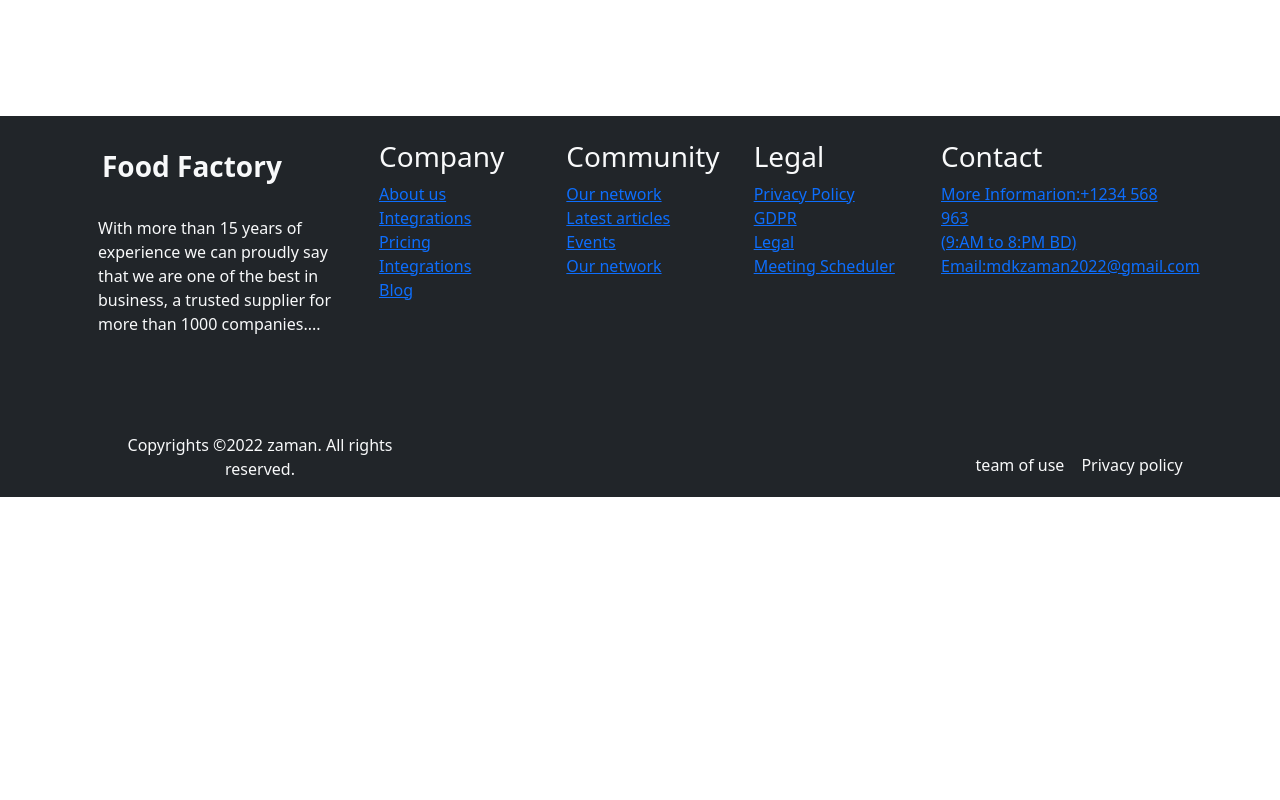
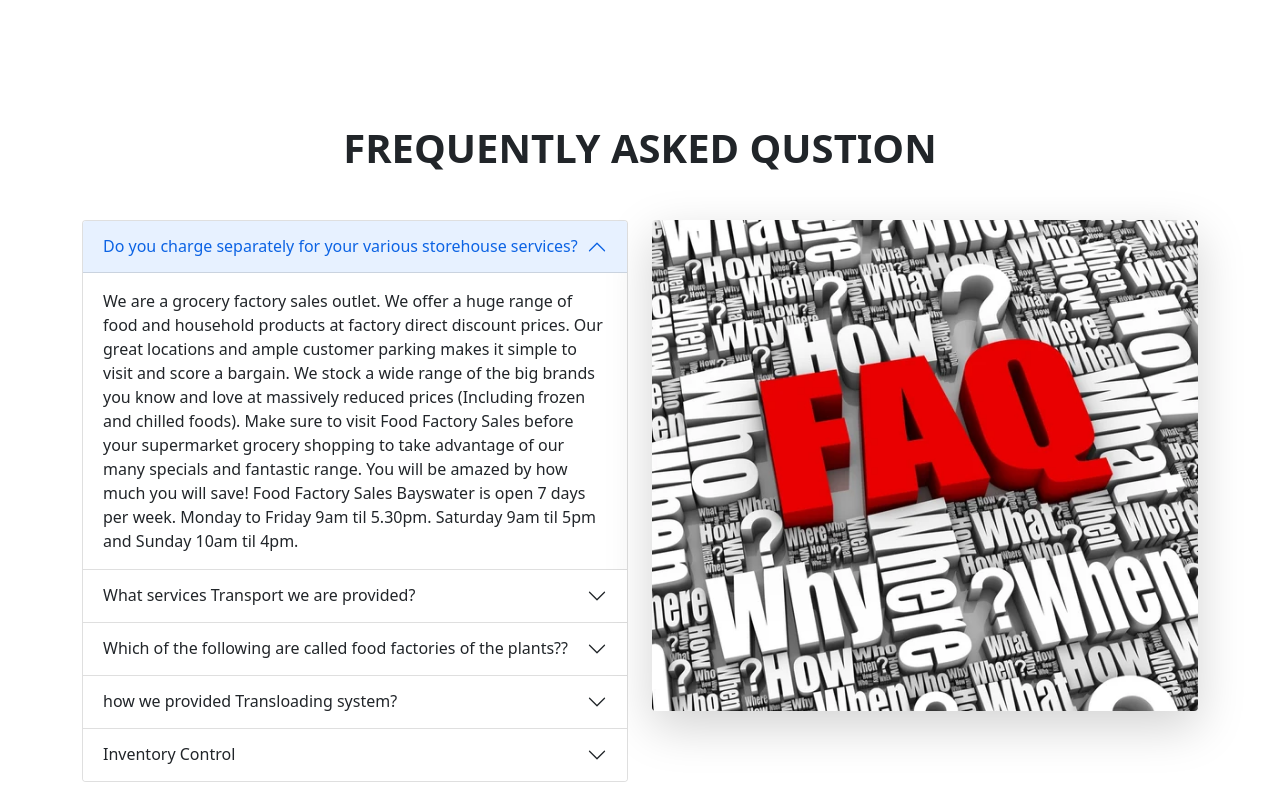
Before and after one commit to YeBenLing-ZAMAN/warehouse-management-client-side, a React (Create React App) app: page / in a window 1280 px wide. Shown: the part 2340-3140 px from the top of the page. Before the commit the page ends 2885 px from the top, so only its background shows below. Built offline with nearby package versions, Linux system fonts and the light colour scheme; no server answers.

Commit message:
Frequently Asked Qusetion section added

```diff
--- a/src/Components/MainPage/Home/Home.js
+++ b/src/Components/MainPage/Home/Home.js
@@ -1,5 +1,6 @@
 import React from 'react';
 import PackagesService from '../../Service/PackagesService';
+import Question from '../../Service/Question';
 import StoreItems from '../../StoreItems/StoreItems';
 import Banner from './Banner';
 
@@ -9,6 +10,7 @@ const Home = () => {
             <Banner></Banner>
             <StoreItems></StoreItems>
             <PackagesService></PackagesService>
+            <Question></Question>
         </div>
     );
 };
--- a/src/Components/ManageInventories/AddItem.js
+++ b/src/Components/ManageInventories/AddItem.js
@@ -7,7 +7,7 @@ const AddItem = () => {
     const { register, handleSubmit, reset } = useForm();
 
     const onSubmit = data => {
-        axios.post('https://mysterious-scrubland-93327.herokuapp.com/additem', data)
+        axios.post('http://localhost:5000/additem', data)
             .then(function (response) {
                 console.log(response);
                 if(response?.data?.acknowledged===true){
--- a/src/Components/ManageInventories/ManageInventories.js
+++ b/src/Components/ManageInventories/ManageInventories.js
@@ -12,7 +12,7 @@ const ManageInventories = () => {
     const handleDelete = async (id) => {
         const proced = window.confirm('Are you sure? to delete');
         if (proced) {
-            await axios.delete(`https://mysterious-scrubland-93327.herokuapp.com/item/${id}`)
+            await axios.delete(`http://localhost:5000/item/${id}`)
                 .then(res => {
                     console.log(res);
                     console.log(res.data);
--- a/src/Components/Service/PackagesService.js
+++ b/src/Components/Service/PackagesService.js
@@ -12,7 +12,7 @@ const PackagesService = () => {
         <div style={{ 'minHeight': '100vh' }}>
             <div className=" position-relative my-4  ">
                 <div className=" d-flex justify-content-center align-items-center">
-                    <h1 className="text-center mt-5 mb-4 fw-bolder text-danger">OUR PACKAGE</h1>
+                    <h1 className="text-center mt-5 mb-4 fw-bolder text-danger">OUR PACKAGE AND WAREHOUSE</h1>
                     {/* <button class="btn btn-danger btn-sm ms-2" id="toastbtn">hot offer</button> */}
                 </div>
             </div>
--- /dev/null
+++ b/src/Components/Service/Question.js
@@ -0,0 +1,103 @@
+import React from 'react';
+import qus from '../../Image/qusandAns/qus.jpg'
+
+const Question = () => {
+    return (
+        <section className="container-fluid my-5">
+            <h1 className="fw-bolder text-center my-5">FREQUENTLY ASKED QUSTION</h1>
+
+            <div className="container">
+                <div className="row row-cols-1 row-cols-md-2 g-4">
+                    <div className="col d-flex align-items-center order-2 order-sm-1">
+                        <div className="w-100">
+                            <div className="accordion" id="accordionExample">
+                                <div className="accordion-item">
+                                    <h2 className="accordion-header" id="headingOne">
+                                        <button className="accordion-button" type="button" data-bs-toggle="collapse"
+                                            data-bs-target="#collapseOne" aria-expanded="true"
+                                            aria-controls="collapseOne">
+                                            Do you charge separately for your various storehouse services?
+                                        </button>
+                                    </h2>
+                                    <div id="collapseOne" className="accordion-collapse collapse show"
+                                        aria-labelledby="headingOne" data-bs-parent="#accordionExample">
+                                        <div className="accordion-body">
+                                        We are a grocery factory sales outlet. We offer a huge range of food and household products at factory direct discount prices. Our great locations and ample customer parking makes it simple to visit and score a bargain. We stock a wide range of the big brands you know and love at massively reduced prices (Including frozen and chilled foods). Make sure to visit Food Factory Sales before your supermarket grocery shopping to take advantage of our many specials and fantastic range. You will be amazed by how much you will save! Food Factory Sales Bayswater is open 7 days per week. Monday to Friday 9am til 5.30pm. Saturday 9am til 5pm and Sunday 10am til 4pm.
+                                        </div>
+                                    </div>
+                                </div>
+                                <div className="accordion-item">
+                                    <h2 className="accordion-header" id="headingTwo">
+                                        <button className="accordion-button collapsed" type="button"
+                                            data-bs-toggle="collapse" data-bs-target="#collapseTwo"
+                                            aria-expanded="false" aria-controls="collapseTwo">
+                                            What services Transport we are provided?
+                                        </button>
+                                    </h2>
+                                    <div id="collapseTwo" className="accordion-collapse collapse"
+                                        aria-labelledby="headingTwo" data-bs-parent="#accordionExample">
+                                        <div className="accordion-body">
+                                        A warehousing firm can also offer transport services to its clients. Depending on a client’s needs, this could include ocean, rail, road, or air transport services. Some of the companies that offer this service allow their clients to track movement of goods from one location to another in real¬-time. This service can make the difference between success and failure of a small business or startup.
+                                        </div>
+                                    </div>
+                                </div>
+                                <div className="accordion-item">
+                                    <h2 className="accordion-header" id="headingFive">
+                                        <button className="accordion-button collapsed" type="button"
+                                            data-bs-toggle="collapse" data-bs-target="#collapseFive"
+                                            aria-expanded="false" aria-controls="collapseFive">
+                                            Which of the following are called food factories of the plants??
+                                        </button>
+                                    </h2>
+                                    <div id="collapseFive" className="accordion-collapse collapse"
+                                        aria-labelledby="headingFive" data-bs-parent="#accordionExample">
+                                        <div className="accordion-body">
+                                        The part of the plant which produces food is a leaf. Leaves prepare food by a process called photosynthesis. In this process, food is produced by utilizing water and carbon dioxide in the presence of sunlight. Therefore, leaves are called the food factories of the plants.
+                                        </div>
+                                    </div>
+                                </div>
+                                <div className="accordion-item">
+                                    <h2 className="accordion-header" id="headingThree">
+                                        <button className="accordion-button collapsed" type="button"
+                                            data-bs-toggle="collapse" data-bs-target="#collapseThree"
+                                            aria-expanded="false" aria-controls="collapseThree">
+                                            how we provided Transloading system?
+                                        </button>
+                                    </h2>
+                                    <div id="collapseThree" className="accordion-collapse collapse"
+                                        aria-labelledby="headingThree" data-bs-parent="#accordionExample">
+                                        <div className="accordion-body">
+                                        Transloading is the transfer of goods from one mode of transport to another, for instance, the transfer of goods from a truck to an airplane. Some warehouse firms provide this service to their clients.
+                                        </div>
+                                    </div>
+                                </div>
+                                <div className="accordion-item">
+                                    <h2 className="accordion-header" id="headingFour">
+                                        <button className="accordion-button collapsed" type="button"
+                                            data-bs-toggle="collapse" data-bs-target="#collapseFour"
+                                            aria-expanded="false" aria-controls="collapseFour">
+                                            Inventory Control
+                                        </button>
+                                    </h2>
+                                    <div id="collapseFour" className="accordion-collapse collapse"
+                                        aria-labelledby="headingFour" data-bs-parent="#accordionExample">
+                                        <div className="accordion-body">
+                                        Businesses can use warehousing services to control inventory. For example, a company can utilize warehouse cycle counts to analyze delivery of goods to consumers. Armed with this information, the same company could take steps to improve its cycle count. Inventory control also makes it easy for companies to eliminate and reduce receiving errors. A good example of a receiving error is any product that employees receive and fail to label. If another employee is sent to retrieve the same product, he/she may pick a different one.
+                                        </div>
+                                    </div>
+                                </div>
+                            </div>
+                        </div>
+                    </div>
+                    <div className="col order-1 order-sm-2">
+                        <div className='mx-auto'>
+                            <img src={qus} className="img-fluid w-100 rounded rounded-2 shadow-lg" alt=""/>
+                        </div>
+                    </div>
+                </div>
+            </div>
+        </section>
+    );
+};
+
+export default Question;
--- a/src/Components/StoreItems/Item.js
+++ b/src/Components/StoreItems/Item.js
@@ -13,7 +13,7 @@ const Item = () => {
 
     const [item, setItem] = useState([]);
     useEffect(() => {
-        const url = `https://mysterious-scrubland-93327.herokuapp.com/inventory/${itemId}`
+        const url = `http://localhost:5000/inventory/${itemId}`
         fetch(url)
             .then(res => res.json())
             .then(data => setItem(data));
@@ -28,7 +28,7 @@ const Item = () => {
         const newQuantity = event.target.newQuantity.value;
         if (newQuantity >= 1) {
             const updateQuantity = parseInt(newQuantity) + quantity;
-            const url = `https://mysterious-scrubland-93327.herokuapp.com/item/${itemId}`;
+            const url = `http://localhost:5000/item/${itemId}`;
             await axios.put(url, { quantity: updateQuantity })
                 .then(res => {
                     console.log(res);
@@ -49,7 +49,7 @@ const Item = () => {
 
     const handleDelevered = async (event) => {
         const updateQuantity = quantity - 1;
-        const url = `https://mysterious-scrubland-93327.herokuapp.com/item/${itemId}`;
+        const url = `http://localhost:5000/item/${itemId}`;
         await axios.put(url, { quantity: updateQuantity })
             .then(res => {
                 console.log(res);
--- a/src/hooks/useAllItemsToLoad.js
+++ b/src/hooks/useAllItemsToLoad.js
@@ -5,7 +5,7 @@ const [items, setItems] = useState([]);
 
     useEffect(() => {
         const toLoad=async ()=>{
-            const url = `https://mysterious-scrubland-93327.herokuapp.com/items`
+            const url = `http://localhost:5000/items`
             await fetch(url)
             .then(res => res.json())
             .then(data => setItems(data));
--- a/src/hooks/useItemLoad.js
+++ b/src/hooks/useItemLoad.js
@@ -3,7 +3,7 @@ import { useEffect, useState } from "react";
 const useItemLoad = (id) => {
 const [item, setItem] = useState([]);
     useEffect(() => {
-        const url = `https://mysterious-scrubland-93327.herokuapp.com/inventory/${id}`
+        const url = `http://localhost:5000/inventory/${id}`
         fetch(url)
             .then(res => res.json())
             .then(data => setItem(data));
--- a/src/hooks/useWareHouseLoad.js
+++ b/src/hooks/useWareHouseLoad.js
@@ -5,7 +5,7 @@ const useWareHouseLoad = (id) => {
     const [warehouses, setWarehouses] = useState([]);
     useEffect(() => {
         const toLoad=async ()=>{
-            const url = `https://mysterious-scrubland-93327.herokuapp.com/warehouse`
+            const url = `http://localhost:5000/warehouse`
             await fetch(url)
             .then(res => res.json())
             .then(data => setWarehouses(data));
```
Also changed, not shown: src/Image/qusandAns/qus.jpg (added).
